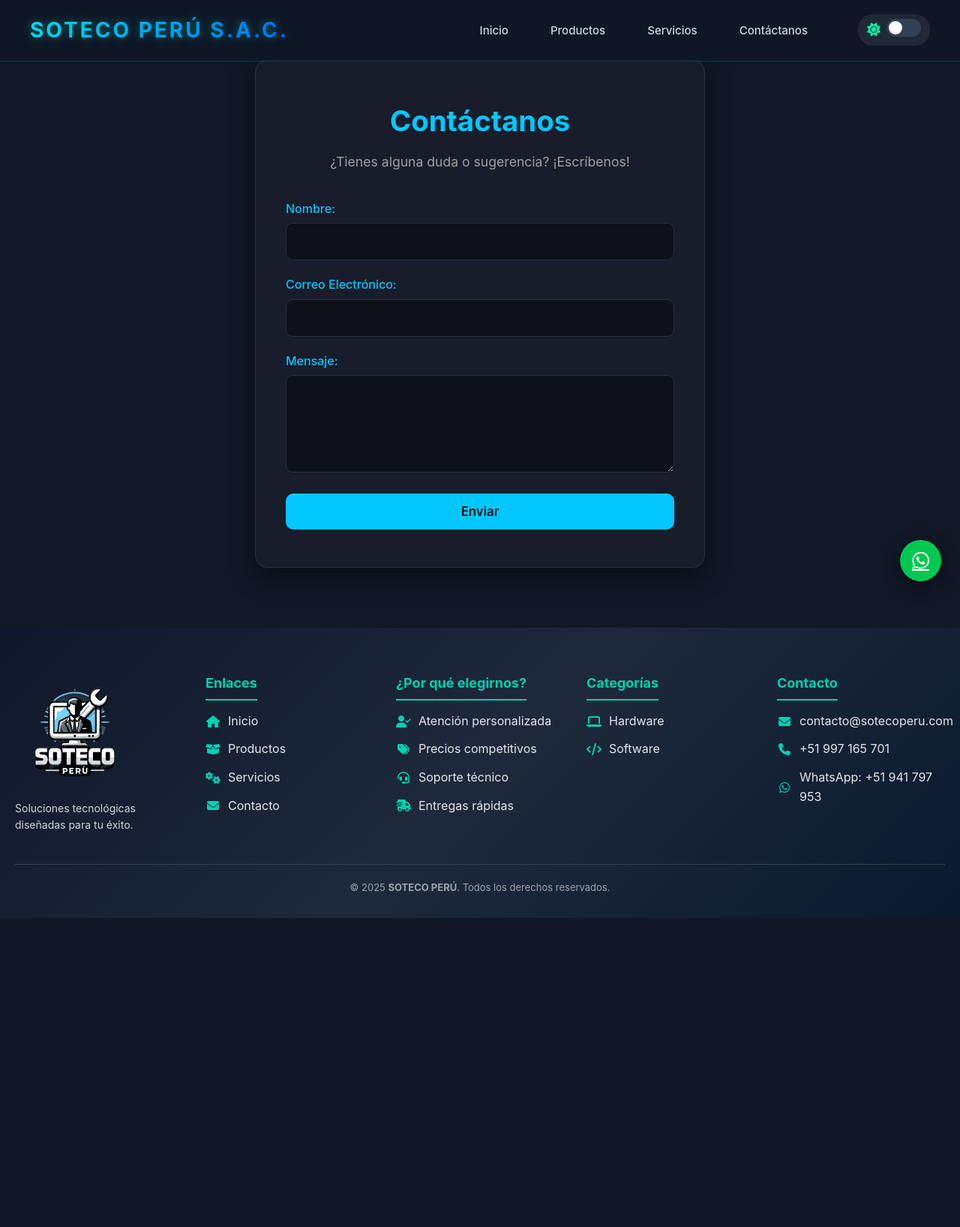
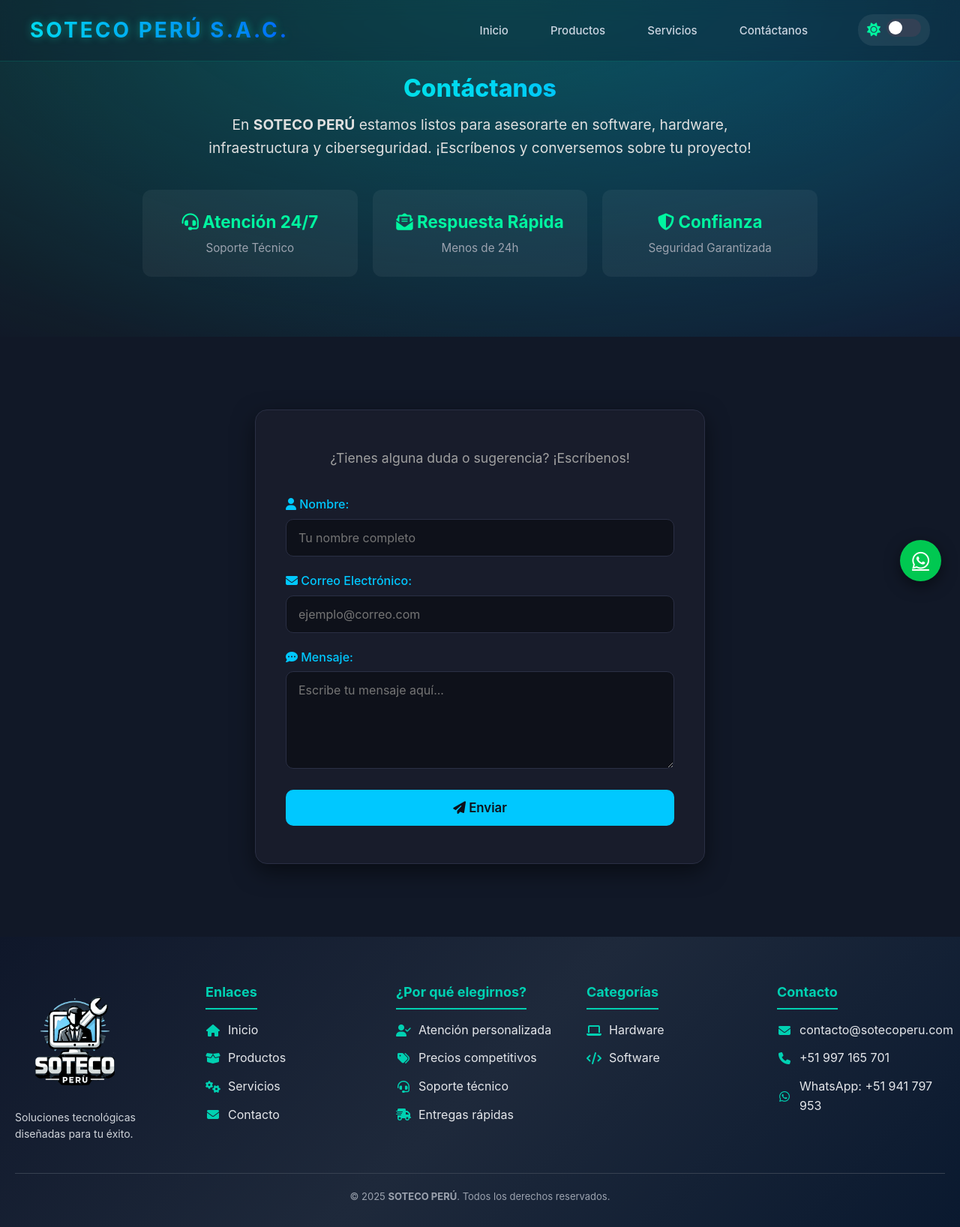
Before and after one commit to eduardo4563/SOTECO-PERU, a PHP site: page /contactanos.php in a window 1280 px wide. Shown: the whole page at 75% size. Before the commit the page ends 1224 px from the top, so only its background shows below. Run offline with PHP 8.4, Linux system fonts and the light colour scheme; some libraries are stand-ins or nearby versions.

Commit message:
cambios 09/09/2024 - 10:30

```diff
--- a/cont.css
+++ b/cont.css
@@ -193,3 +193,79 @@
     font-size: 1rem;
   }
 }
+/* ==== HERO CONTACTO estilo SERVICIOS ==== */
+.hero-contacto {
+ background: radial-gradient(1200px 600px at 50% -10%, rgba(0,245,160,.25), transparent),
+              radial-gradient(1200px 600px at 80% 10%, rgba(0,97,255,.20), transparent);
+  color: #fff;
+  text-align: center;
+  padding: 100px 20px 80px;
+  position: relative;
+  overflow: hidden;
+
+}
+
+.hero-contacto h1 {
+  font-size: 2rem;
+    font-weight: 800;
+  line-height: 1.1;
+  margin-bottom: 16px;
+  background: linear-gradient(90deg,#00f5a0,#00d9f5,#0061ff);
+  -webkit-background-clip: text;
+  -webkit-text-fill-color: transparent;
+}
+
+.hero-contacto p {
+  font-size: 1.2rem;
+  max-width: 800px;
+  margin: 0 auto 40px;
+  line-height: 1.6;
+  color: #e0e0e0;
+}
+
+.hero-kpis {
+  display: flex;
+  justify-content: center;
+  gap: 20px;
+  flex-wrap: wrap;
+  max-width: 900px;
+  margin: 0 auto;
+}
+
+.hero-kpis .kpi {
+  flex: 1;
+  min-width: 220px;
+  background: rgba(255, 255, 255, 0.05);
+  border-radius: 12px;
+  padding: 25px 15px;
+  text-align: center;
+  transition: transform 0.3s ease, background 0.3s ease;
+}
+
+.hero-kpis .kpi h4 {
+  font-size: 1.4rem;
+  font-weight: bold;
+  color: #00f5a0;
+  margin-bottom: 5px;
+}
+
+.hero-kpis .kpi small {
+  font-size: 0.95rem;
+  color: #9ca3af;
+}
+
+.hero-kpis .kpi:hover {
+  transform: translateY(-8px);
+  background: rgba(0, 245, 160, 0.08);
+}
+
+/* Responsive */
+@media (max-width: 768px) {
+  .hero-contacto h1 {
+    font-size: 2.2rem;
+  }
+  .hero-kpis {
+    flex-direction: column;
+    gap: 15px;
+  }
+}
--- a/contactanos.php
+++ b/contactanos.php
@@ -4,7 +4,7 @@
   <meta charset="UTF-8" />
   <meta name="viewport" content="width=device-width, initial-scale=1.0" />
   <title>Contáctanos</title>
-  <link rel="stylesheet" href="cont.css?85222" />
+  <link rel="stylesheet" href="cont.css?777" />
 </head>
 <body>
   <!-- Loader -->
@@ -20,27 +20,49 @@
   </a>
 
   <?php include 'header.php'; ?>
+  <!-- 🔥 Hero Contacto (mismo diseño que Servicios) -->
+<section class="hero-contacto">
+  <div class="hero-contenido">
+    <h1>Contáctanos</h1>
+    <p>En <strong>SOTECO PERÚ</strong> estamos listos para asesorarte en software, hardware, infraestructura y ciberseguridad. ¡Escríbenos y conversemos sobre tu proyecto!</p>
+
+    <div class="hero-kpis">
+      <div class="kpi">
+        <h4><i class="fas fa-headset"></i> Atención 24/7</h4>
+        <small>Soporte Técnico</small>
+      </div>
+      <div class="kpi">
+        <h4><i class="fas fa-envelope-open-text"></i> Respuesta Rápida</h4>
+        <small>Menos de 24h</small>
+      </div>
+      <div class="kpi">
+        <h4><i class="fas fa-shield-alt"></i> Confianza</h4>
+        <small>Seguridad Garantizada</small>
+      </div>
+    </div>
+  </div>
+</section>
+
 
   <section class="contacto">
     <div class="contenedor-contacto contenedor-claro">
-      <h2>Contáctanos</h2>
+
       <p>¿Tienes alguna duda o sugerencia? ¡Escríbenos!</p>
 
-      <!-- IMPORTANTE: action apunta al PHP -->
       <form id="formularioContacto" class="contenedor-claro" method="POST">
         <div class="campo">
-    <label for="nombre">Nombre:</label>
-    <input type="text" id="nombre" name="nombre" required />
+          <label for="nombre"><i class="fas fa-user"></i> Nombre:</label>
+          <input type="text" id="nombre" name="nombre" placeholder="Tu nombre completo" required />
         </div>
         <div class="campo">
-    <label for="correo">Correo Electrónico:</label>
-    <input type="email" id="correo" name="correo" required />
+          <label for="correo"><i class="fas fa-envelope"></i> Correo Electrónico:</label>
+          <input type="email" id="correo" name="correo" placeholder="ejemplo@correo.com" required />
         </div>
         <div class="campo">
-    <label for="mensaje">Mensaje:</label>
-    <textarea id="mensaje" name="mensaje" rows="5" required></textarea>
+          <label for="mensaje"><i class="fas fa-comment-dots"></i> Mensaje:</label>
+          <textarea id="mensaje" name="mensaje" rows="5" placeholder="Escribe tu mensaje aquí..." required></textarea>
         </div>
-  <button type="submit">Enviar</button>
+        <button type="submit"><i class="fas fa-paper-plane"></i> Enviar</button>
       </form>
     </div>
   </section>
```
Also changed, not shown: servicios.css (+68 -0 lines), servicios.php (+50 -4 lines). Lines whose indentation alone changed are shown as unchanged.
